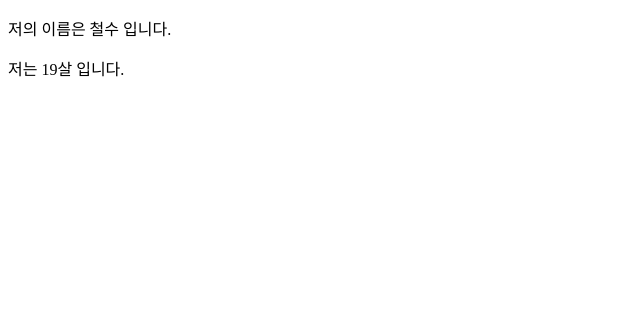
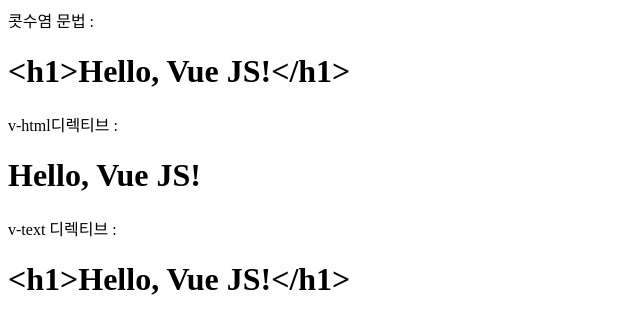
Before and after one commit to DAYEONLEE94/Vue.js, a Vue app in the folder 02/: page / in a window 1280 px wide. Shown: the top 332 px of the page, without its empty margins (0-640 px from the left). Built offline with nearby package versions, Linux system fonts and the light colour scheme.

Commit message:
V-html디렉티브와  V-text 디렉티브 비교

```diff
--- a/02/src/App.vue
+++ b/02/src/App.vue
@@ -2,14 +2,16 @@
 export default {
   data() {
     return {
-      name: '철수',
-      age: 19,
+     message: '<h1>Hello, Vue JS!</h1>',
+     name: '철수',
+     age: 19,
     };
   },
 };
 </script>
 <template>
-  <p>저의 이름은 {{ name }} 입니다.</p>
-  <p>저는 {{ age }}살 입니다.</p>
+  콧수염 문법 : <h1>{{ message }}</h1>
+  v-html디렉티브 : <div v-html="message"></div>
+  v-text 디렉티브 : <h1 v-text="message"></h1>
 </template>
 <style></style>
```
